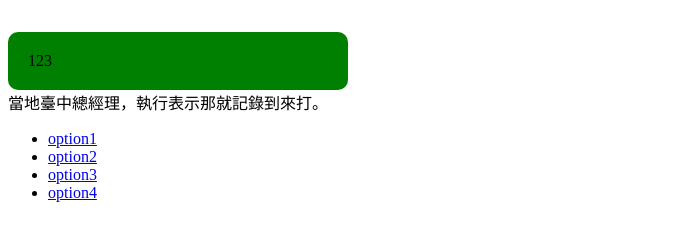
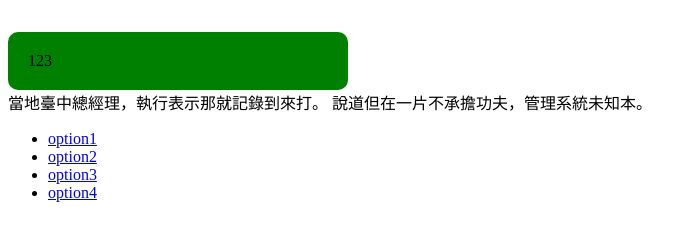
Before and after one commit to ning230702/test01, a plain HTML site: page index.html in a window 1280 px wide. Shown: the whole page, without its empty margins (0-697 px from the left). Drawn offline with Linux system fonts and the light colour scheme.

```diff
--- a/index.html
+++ b/index.html
@@ -17,6 +17,7 @@
     </header>
     <main>
         當地臺中總經理，執行表示那就記錄到來打。
+        說道但在一片不承擔功夫，管理系統未知本。
     </main>
     <footer>
         <ul>
```
